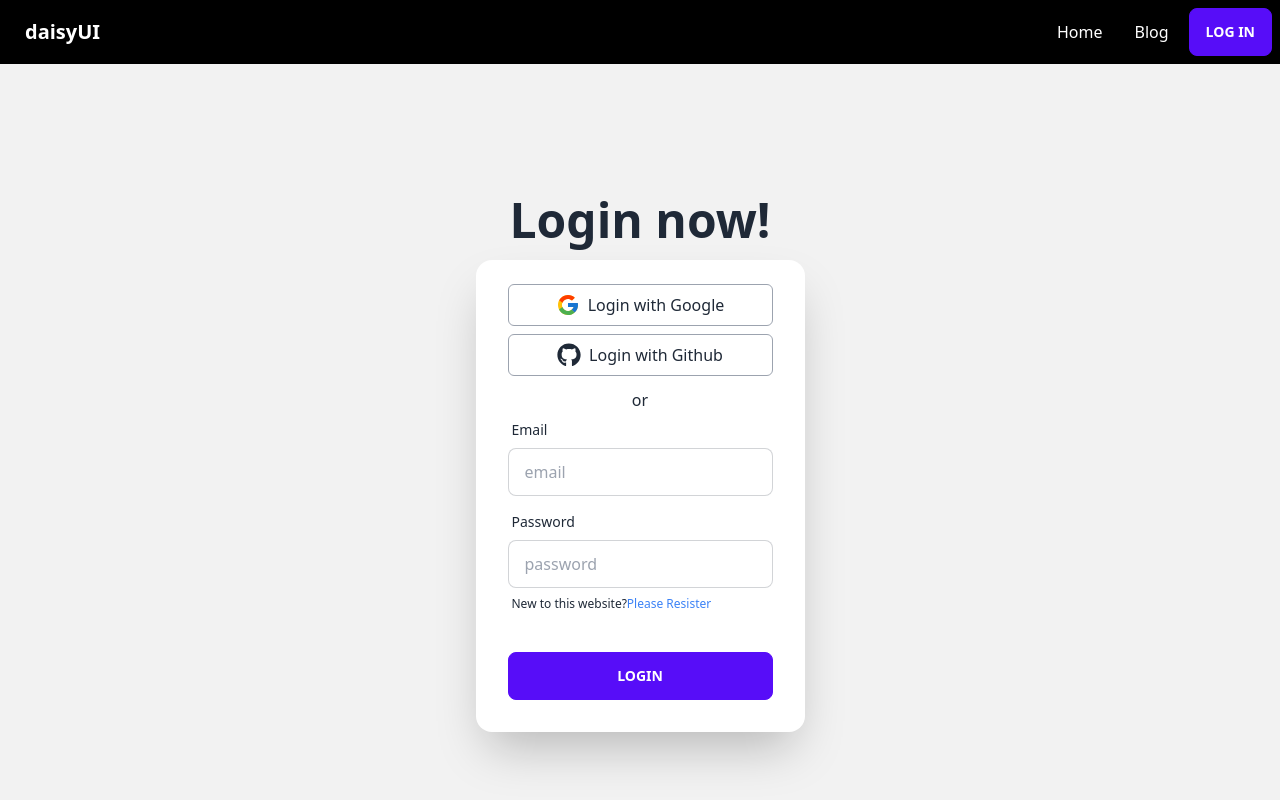
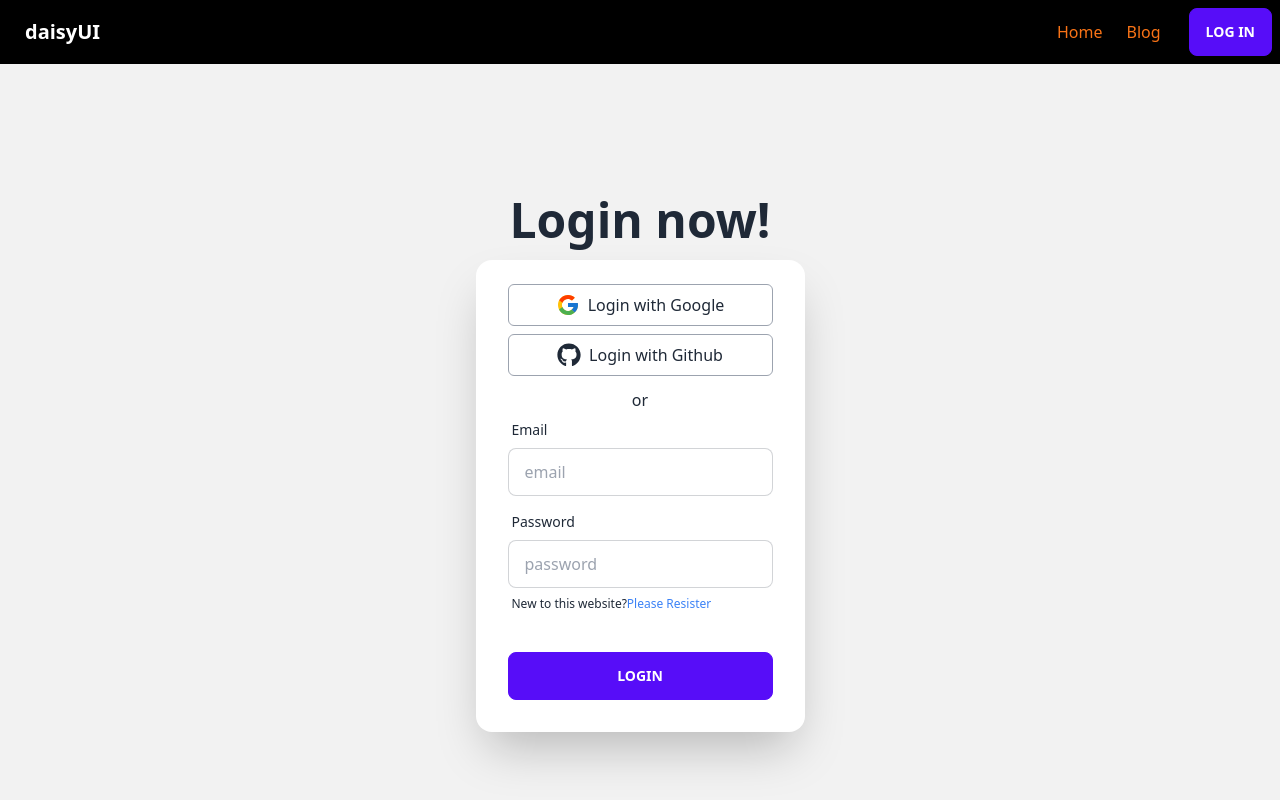
Before and after one commit to toukir15/cher-recipe-client, a React (Vite) app: page /login in a window 1280 px wide. Shown: the top 800 px of the page. Built offline with nearby package versions, Linux system fonts and the light colour scheme; no server answers.

Commit message:
added active route and loading spainer

```diff
--- a/src/layout/Main.jsx
+++ b/src/layout/Main.jsx
@@ -1,12 +1,14 @@
-import { Outlet } from "react-router-dom";
+import { Outlet, useNavigate, useNavigation } from "react-router-dom";
 import Header from "../pages/shared/Header/Header";
 import Footer from "../pages/shared/Footer/Footer";
 import Chef from "../pages/Home/Chef/Chef";
 
 export default function Main() {
+  const navigation = useNavigation();
   return (
     <div>
       {/* <Header /> */}
+      <div>{navigation.state === "loading" && "loading..."}</div>
       <Outlet />
       <Footer />
     </div>
--- /dev/null
+++ b/src/pages/ActiveRoute/ActiveRoute.jsx
@@ -0,0 +1,12 @@
+import { NavLink } from "react-router-dom";
+
+export default function ActiveRoute({ to, children }) {
+  return (
+    <NavLink
+      to={to}
+      className={(isActive) => (isActive ? "text-orange-500" : "")}
+    >
+      {children}
+    </NavLink>
+  );
+}
--- /dev/null
+++ b/src/pages/Blog/Blog.jsx
@@ -0,0 +1,11 @@
+import Header from "../shared/Header/Header";
+
+export default function Blog() {
+  return (
+    <div>
+      <div className="text-black bg-black">
+        <Header />
+      </div>
+    </div>
+  );
+}
--- a/src/pages/shared/Header/Header.jsx
+++ b/src/pages/shared/Header/Header.jsx
@@ -1,6 +1,7 @@
 import { useContext } from "react";
 import { Link } from "react-router-dom";
 import { AuthContext } from "../../../providers/AuthProvider";
+import ActiveRoute from "../../ActiveRoute/ActiveRoute";
 
 export default function Header() {
   const { loginUser, userSingOut } = useContext(AuthContext);
@@ -10,14 +11,16 @@ export default function Header() {
         <a className="btn btn-ghost normal-case text-xl">daisyUI</a>
       </div>
       <div className="flex-none">
-        <ul className="menu menu-horizontal px-1">
+        <ul className="flex gap-6 px-1">
           <li>
-            <Link to="/">
+            <ActiveRoute to="/">
               <a>Home</a>
-            </Link>
+            </ActiveRoute>
           </li>
-          <li>
-            <a>Blog</a>
+          <li className="mr-6">
+            <ActiveRoute to="/blog">
+              <a>Blog</a>
+            </ActiveRoute>
           </li>
         </ul>
         {loginUser ? (
@@ -29,7 +32,7 @@ export default function Header() {
                 </div>
               </label>
             </div>
-            <div onClick={() => userSingOut()}>
+            <div className="" onClick={() => userSingOut()}>
               <button className="btn btn-primary">SignOut</button>
             </div>
           </div>
--- a/src/routes/Router.jsx
+++ b/src/routes/Router.jsx
@@ -7,6 +7,7 @@ import RecipeLayout from "../layout/RecipeLayout";
 import Recipe from "../pages/Recipe/Recipe";
 import ErrorPage from "../pages/ErrorPage/ErrorPage";
 import PrivateRoute from "./PrivateRoute";
+import Blog from "../pages/Blog/Blog";
 const router = createBrowserRouter([
   {
     path: "/",
@@ -16,6 +17,10 @@ const router = createBrowserRouter([
       {
         path: "/",
         element: <Home />,
+      },
+      {
+        path: "/blog",
+        element: <Blog />,
       },
       {
         path: "login",
```
